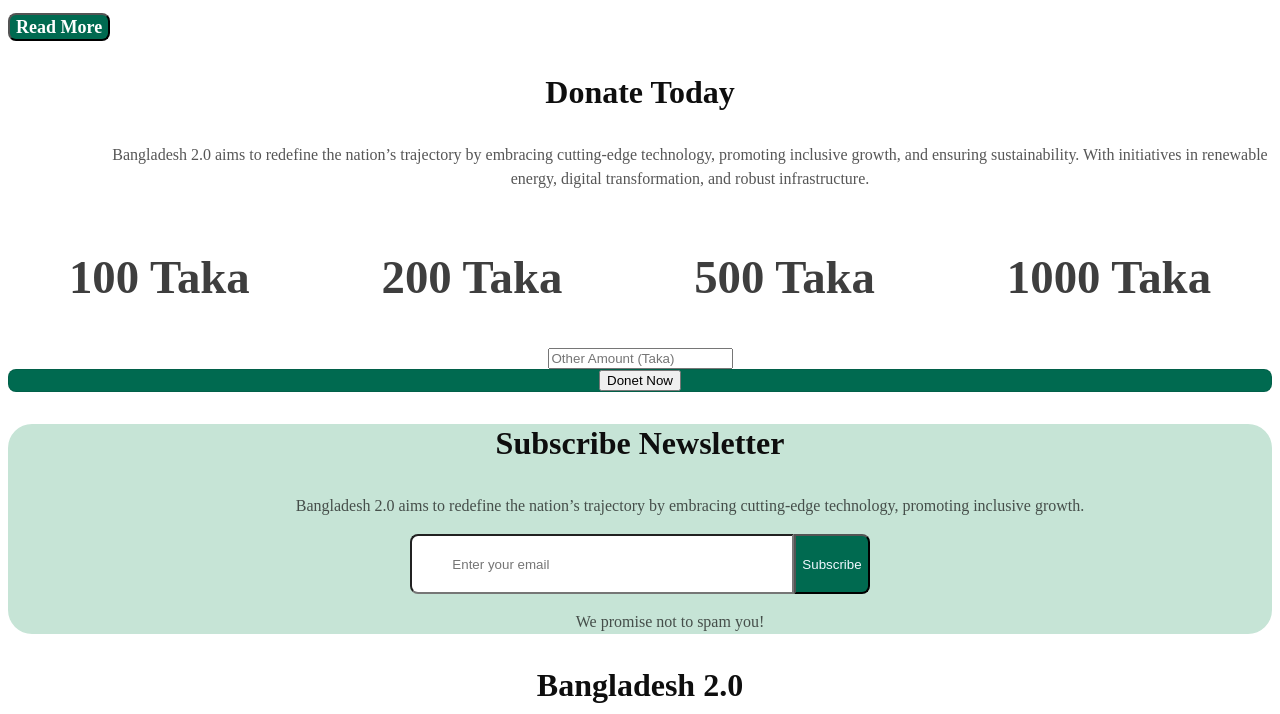
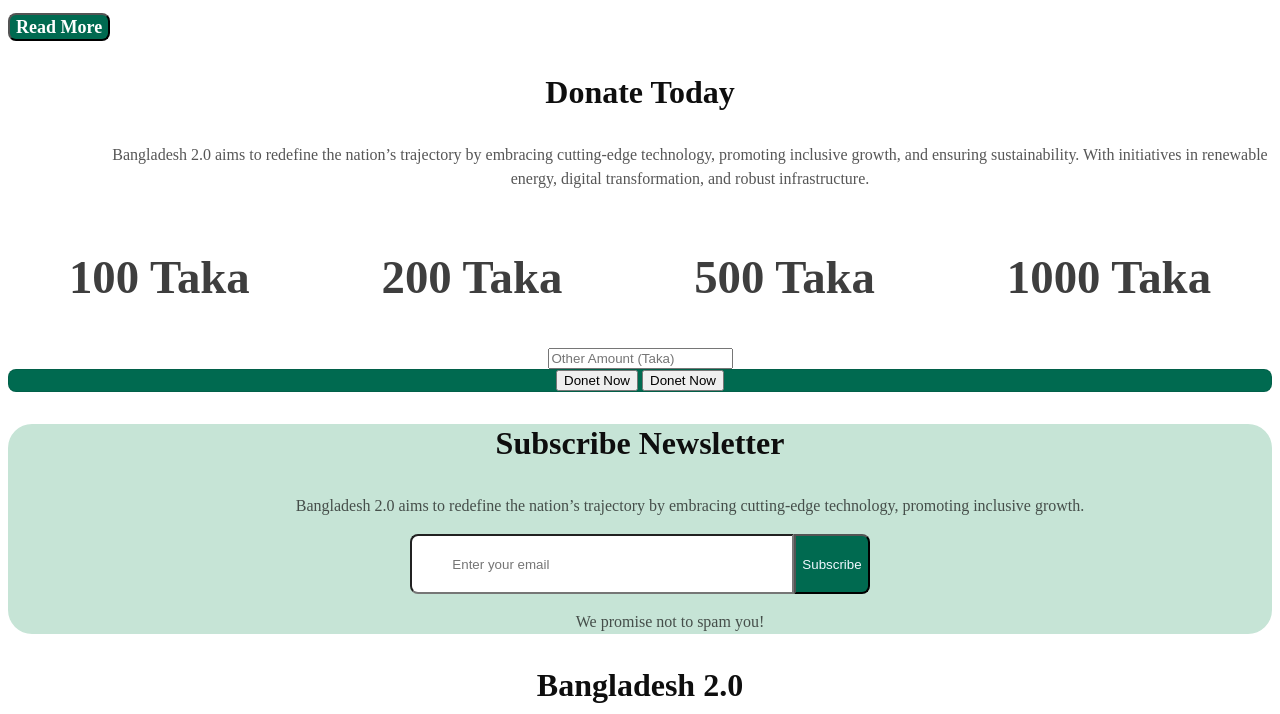
Before and after one commit to Farhan-H-2/ph-assigment1, a plain HTML site: page index.html in a window 1280 px wide. Shown: the part 4018-4732 px from the top of the page. Drawn offline with nearby package versions, Linux system fonts and the light colour scheme.

Commit message:
Update index.html

```diff
--- a/index.html
+++ b/index.html
@@ -194,6 +194,7 @@
 
     <div class="now">
         <button >Donet Now</button>
+         <button >Donet Now</button>
     </div>
  </section>
  <section class="last">
```
